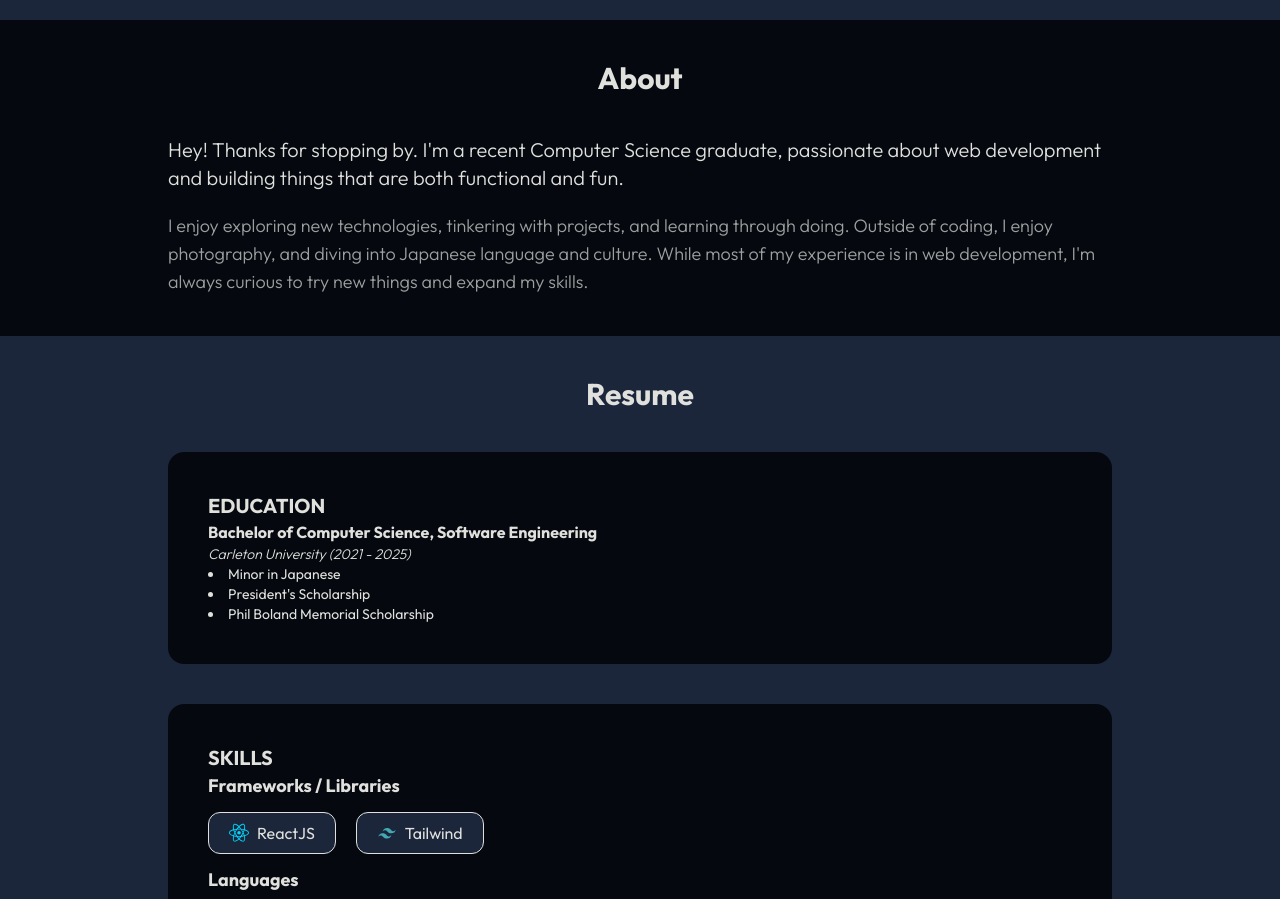
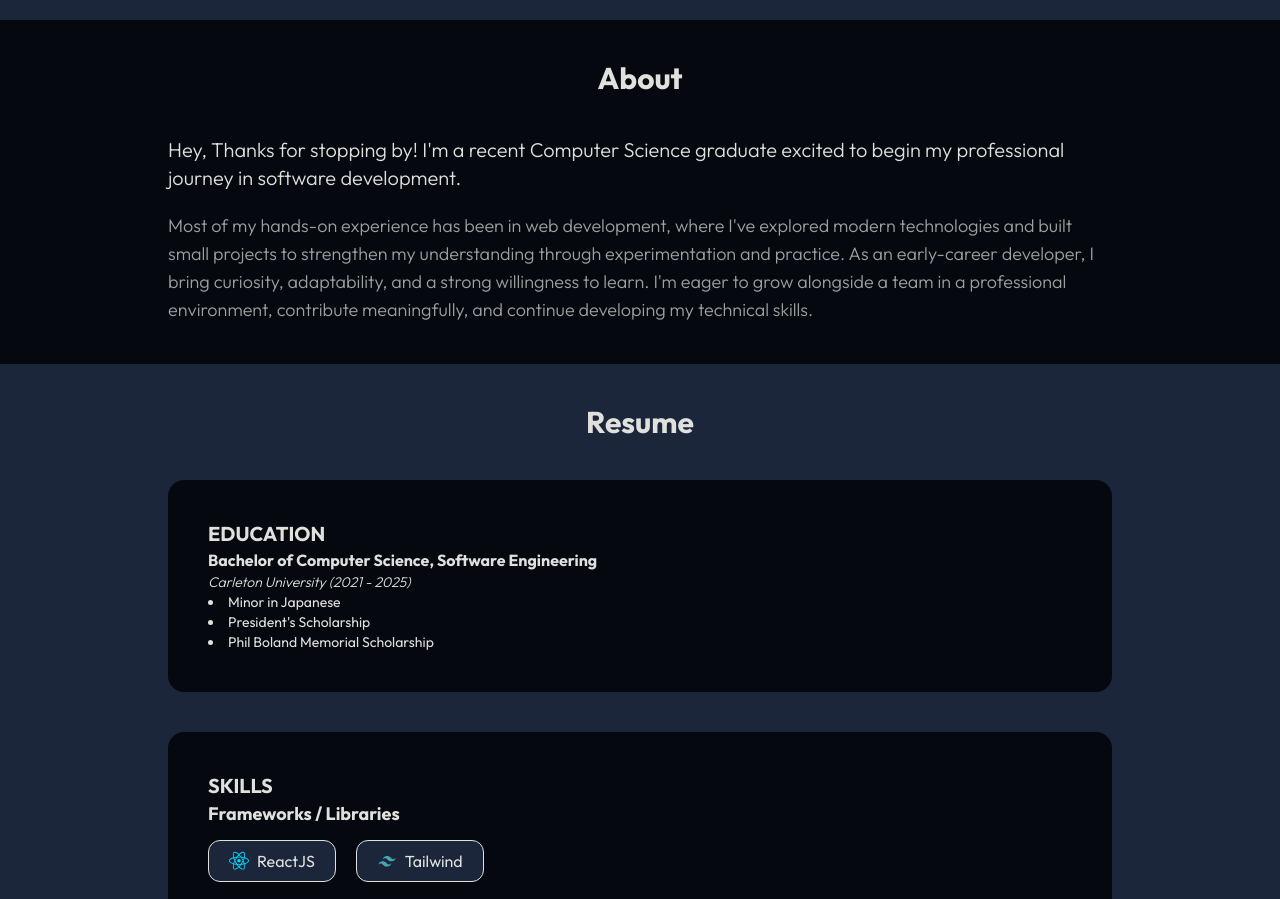
Before and after one commit to jtp0220/portfolio-2026, a React (Vite) app: page / in a window 1280 px wide. Shown: the part 780-1679 px from the top of the page. Built offline with nearby package versions, Linux system fonts and the light colour scheme.

Commit message:
update About

```diff
--- a/src/components/About.tsx
+++ b/src/components/About.tsx
@@ -6,8 +6,8 @@ export default function About() {
             <div className="m-auto flex max-w-250 flex-col items-center justify-center px-7 py-10">
                 <h1 className="text-text-primary mb-10 text-3xl font-bold">About</h1>
                 <div className="space-y-5 text-xl font-light">
-                    <p className="text-text-primary text-xl">Hey! Thanks for stopping by. I'm a recent Computer Science graduate, passionate about web development and building things that are both functional and fun.</p>
-                    <p className="text-text-primary/70 text-lg">I enjoy exploring new technologies, tinkering with projects, and learning through doing. Outside of coding, I enjoy photography, and diving into Japanese language and culture. While most of my experience is in web development, I'm always curious to try new things and expand my skills.</p>
+                    <p className="text-text-primary text-xl">Hey, Thanks for stopping by! I'm a recent Computer Science graduate excited to begin my professional journey in software development.</p>
+                    <p className="text-text-primary/70 text-lg">Most of my hands-on experience has been in web development, where I've explored modern technologies and built small projects to strengthen my understanding through experimentation and practice. As an early-career developer, I bring curiosity, adaptability, and a strong willingness to learn. I'm eager to grow alongside a team in a professional environment, contribute meaningfully, and continue developing my technical skills.</p>
                 </div>
             </div>
         </section>
```
